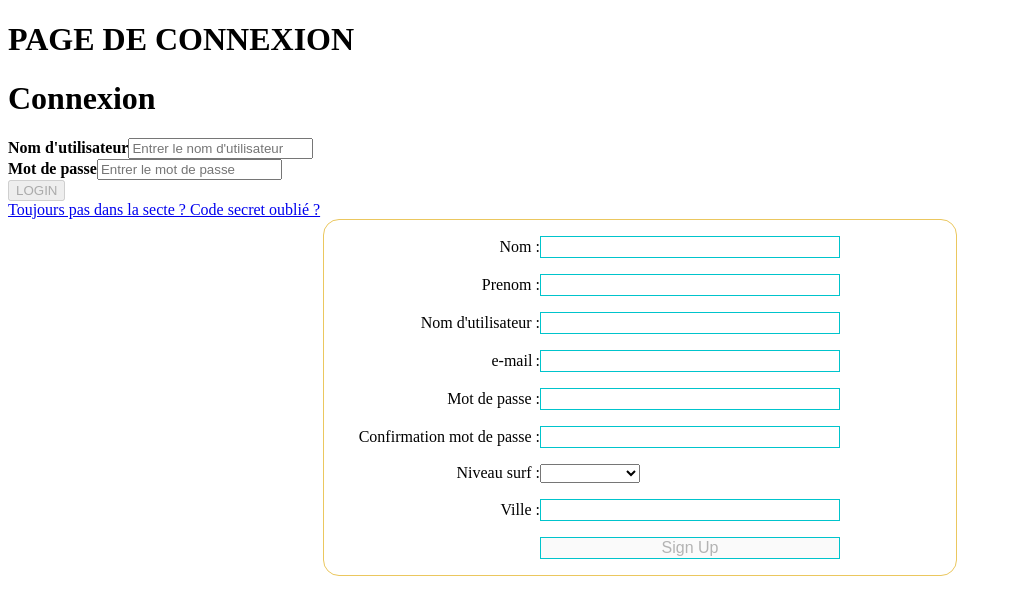
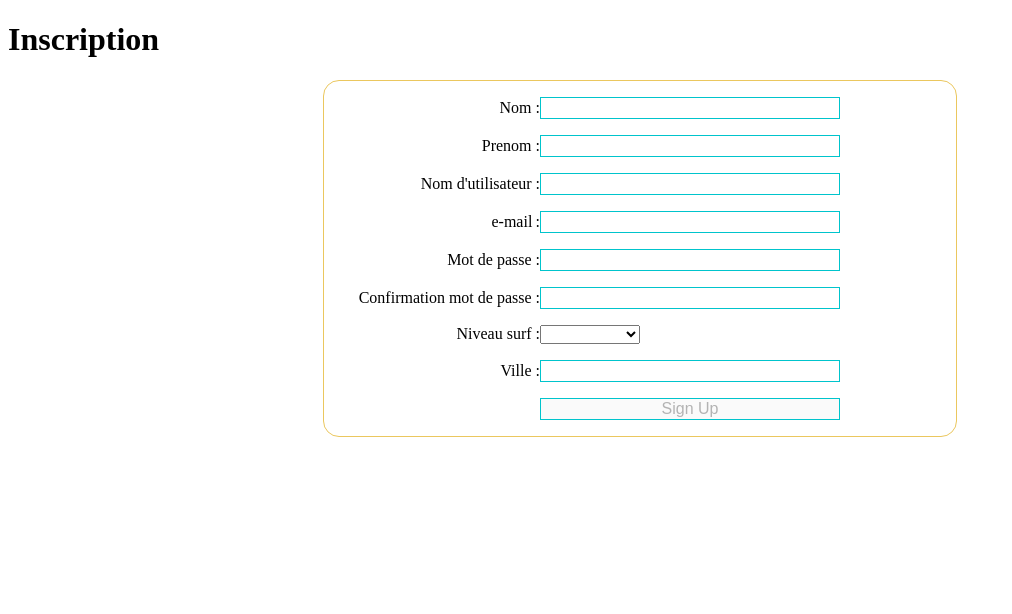
Before and after one commit to fikretkurklu/nuitinfo2020-front, an Angular app in the folder nuit-info-surfapp/: page /register in a window 1280 px wide. Before the commit this address led to /. Shown: the top 614 px of the page, without its empty margins (0-1012 px from the left). Built offline with nearby package versions, Linux system fonts and the light colour scheme.

Commit message:
routing - terminated

```diff
--- a/nuit-info-surfapp/src/app/app-routing.module.ts
+++ b/nuit-info-surfapp/src/app/app-routing.module.ts
@@ -1,7 +1,13 @@
 import { NgModule } from '@angular/core';
 import { Routes, RouterModule } from '@angular/router';
+import { PageConnexionComponent } from './page-connexion/page-connexion.component';
+import { PageInscriptionComponent } from './page-inscription/page-inscription.component';
 
-const routes: Routes = [];
+const routes: Routes = [
+  { path : 'home', component : PageConnexionComponent },
+  { path : '',   redirectTo: '/home', pathMatch: 'full' },
+  { path : 'register', component : PageInscriptionComponent}
+];
 
 @NgModule({
   imports: [RouterModule.forRoot(routes)],
--- a/nuit-info-surfapp/src/app/app.component.html
+++ b/nuit-info-surfapp/src/app/app.component.html
@@ -1,3 +1 @@
-<h1> PAGE DE CONNEXION </h1>
-<app-page-connexion> </app-page-connexion>
-<app-page-inscription> </app-page-inscription>
+<router-outlet></router-outlet>
--- a/nuit-info-surfapp/src/app/page-connexion/page-connexion.component.html
+++ b/nuit-info-surfapp/src/app/page-connexion/page-connexion.component.html
@@ -1,6 +1,7 @@
+<h1> Connexion </h1>
+
 <div id="connexion-form-div">
     <form (ngSubmit)="onSave(f)" id="connexion-form" #f="ngForm">
-        <h1>Connexion</h1>
 
         <label><b>Nom d'utilisateur</b></label>
         <input type="text" placeholder="Entrer le nom d'utilisateur" name="email" ngModel required><br>
@@ -14,7 +15,5 @@
 
 <div>
     <!--Ajoutez lien de redirection mote d'inscription-->
-    <a href="#"> Toujours pas dans la secte ? </a>
-    <!--Ajoutez lien de redirection mote de passe oublié-->
-    <a href="#"> Code secret oublié ? </a>
+    <a routerLink="/register"> Toujours pas dans la secte ? </a>
 </div>
--- a/nuit-info-surfapp/src/app/page-inscription/page-inscription.component.html
+++ b/nuit-info-surfapp/src/app/page-inscription/page-inscription.component.html
@@ -1,3 +1,5 @@
+<h1> Inscription </h1>
+
 <form (ngSubmit)="onSave(f)" id="inscription-form" #f="ngForm">
     <div>
         <label for="name"> Nom : </label>
```
